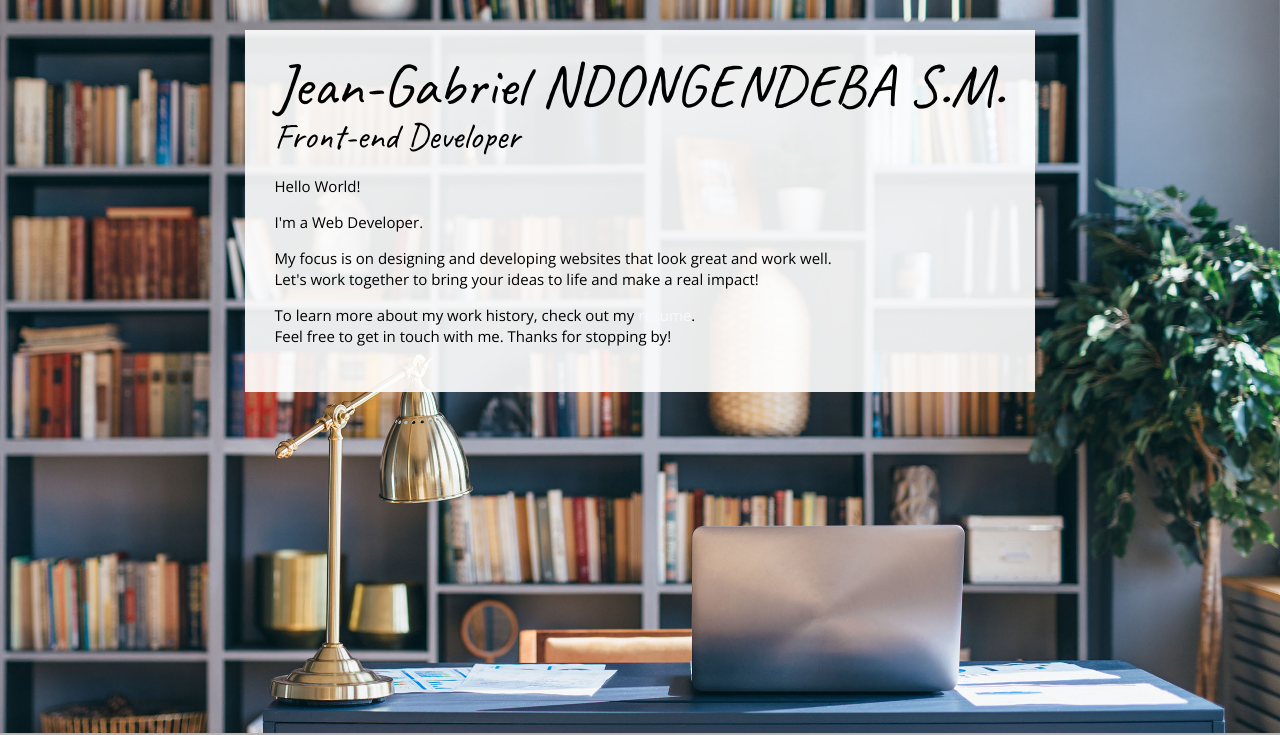
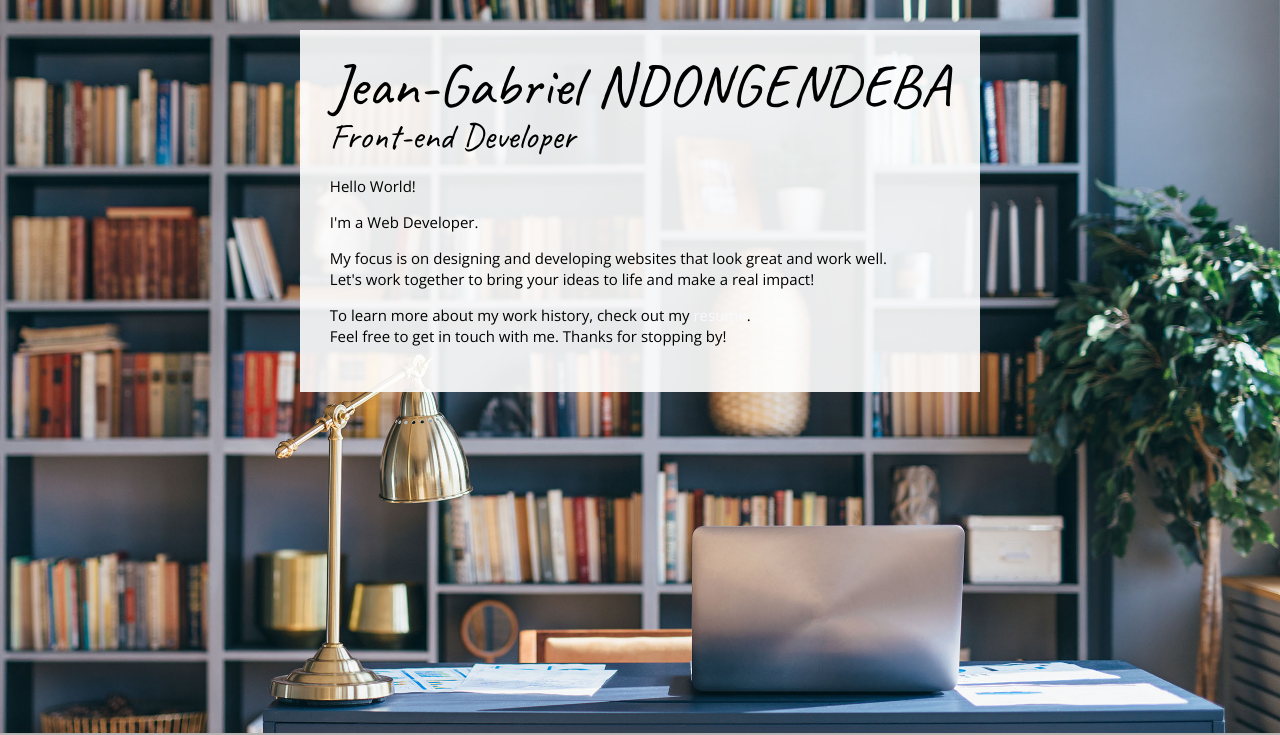
Before and after one commit to jgab40/jgabnd-project, a plain HTML site: page index.html in a window 1280 px wide. Shown: the top 735 px of the page. Drawn offline with nearby package versions, Linux system fonts and the light colour scheme.

Commit message:
Updated my name

```diff
--- a/index.html
+++ b/index.html
@@ -15,7 +15,7 @@
       <div class="content-bg">
         <header>
           <!-- Start content edits below this line. -->
-          <h1>Jean-Gabriel NDONGENDEBA S.M.</h1>
+          <h1>Jean-Gabriel NDONGENDEBA</h1>
           <h2>Front-end Developer</h2>
 
           <!-- End content edits here. -->
```
Also changed, not shown: resume.html (+1 -1 lines).
